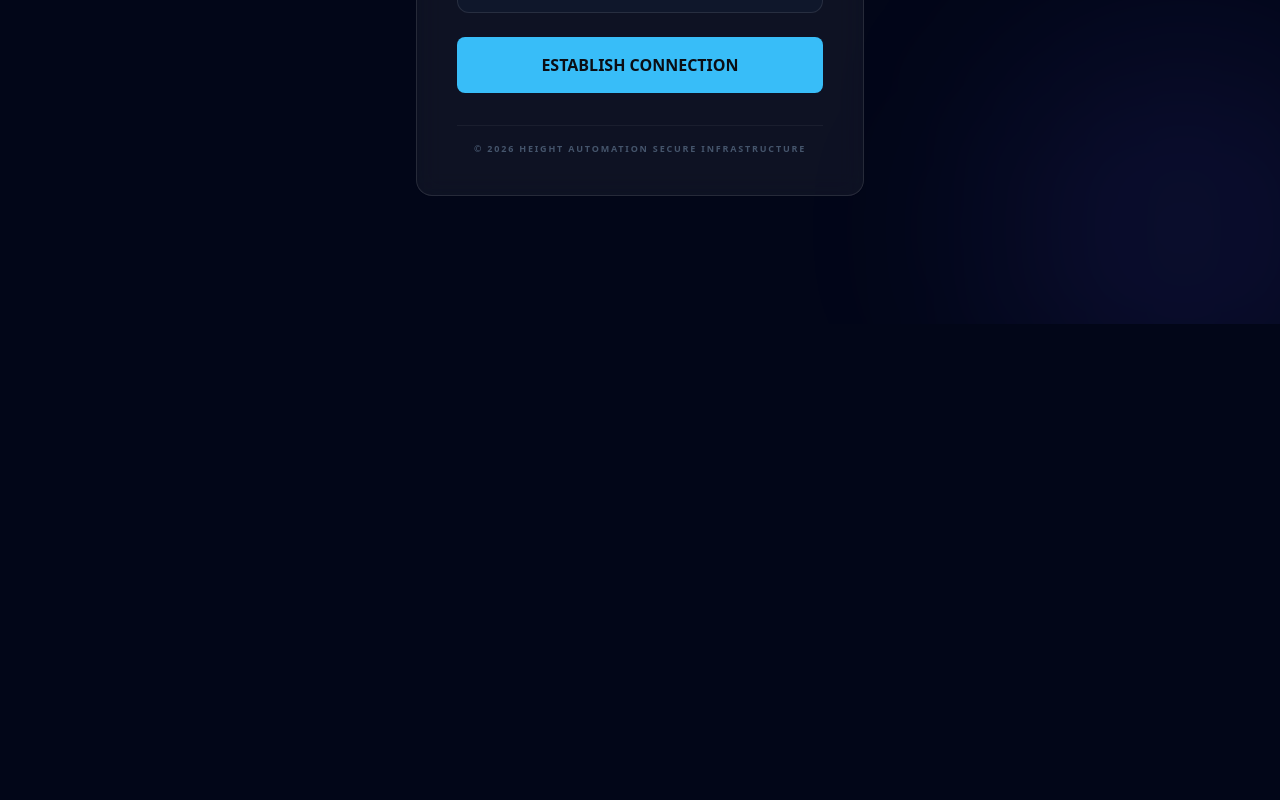
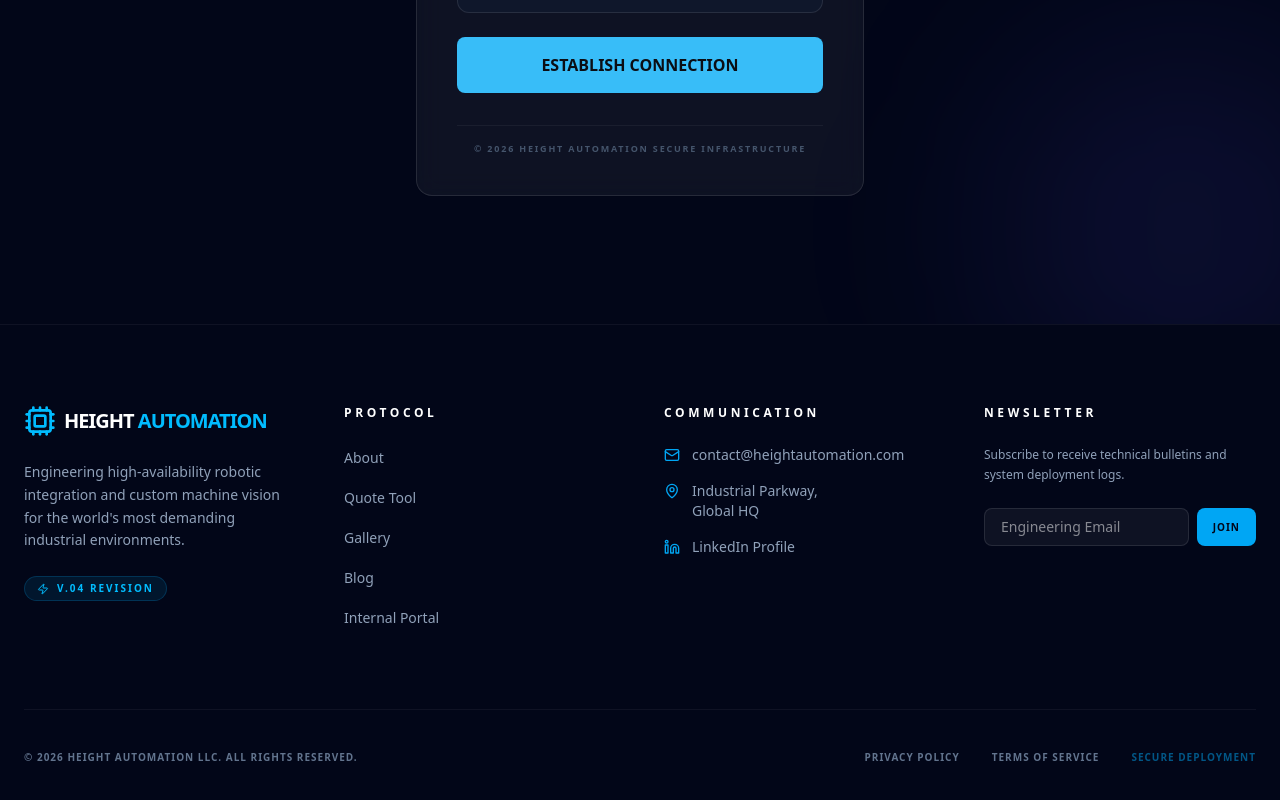
Before and after one commit to Roborto89/height-automation-web, a Next.js app: page /internal in a window 1280 px wide. Shown: the part 476-1276 px from the top of the page. Before the commit the page ends 800 px from the top, so only its background shows below. Built offline with nearby package versions, Linux system fonts and the light colour scheme; no server answers.

Commit message:
UX Hardening: Activate homepage buttons and deploy global footer

```diff
--- a/src/app/layout.tsx
+++ b/src/app/layout.tsx
@@ -18,6 +18,8 @@ export const metadata: Metadata = {
   description: "Advanced robotic automation and custom engineering solutions.",
 };
 
+import Footer from "@/components/Footer";
+
 export default function RootLayout({
   children,
 }: Readonly<{
@@ -27,7 +29,12 @@ export default function RootLayout({
     <html lang="en" className="dark">
       <body className={`${inter.variable} ${outfit.variable} antialiased font-sans bg-slate-950 text-white`}>
         <AuthProvider>
-          {children}
+          <div className="flex flex-col min-h-screen">
+            <main className="flex-grow">
+              {children}
+            </main>
+            <Footer />
+          </div>
         </AuthProvider>
       </body>
     </html>
--- a/src/app/page.tsx
+++ b/src/app/page.tsx
@@ -130,9 +130,12 @@ export default function Home() {
                       <p className="text-slate-400 text-sm leading-relaxed translate-y-4 opacity-0 group-hover:translate-y-0 group-hover:opacity-100 transition-all duration-500">
                          {service.desc}
                       </p>
-                      <button className="text-[10px] font-black text-sky-400 uppercase tracking-widest pt-4 flex items-center gap-2 group-hover:translate-x-2 transition-transform">
+                      <Link
+                        href={service.title === 'Robotic Integration' ? "/quote" : service.title === 'Machine Vision' ? "/gallery" : "/quote"}
+                        className="text-[10px] font-black text-sky-400 uppercase tracking-widest pt-4 flex items-center gap-2 group-hover:translate-x-2 transition-transform"
+                      >
                          Explore Tech <ArrowRight className="w-3 h-3" />
-                      </button>
+                      </Link>
                    </div>
                 </div>
               ))}
@@ -258,9 +261,9 @@ export default function Home() {
                          <span className="text-[10px] font-mono text-slate-600 uppercase">{post.date}</span>
                       </div>
                       <h3 className="text-xl font-bold group-hover:text-sky-400 transition-colors">{post.title}</h3>
-                      <button className="text-[10px] font-black text-slate-500 uppercase tracking-widest flex items-center gap-2">
+                      <Link href="/blog" className="text-[10px] font-black text-sky-400 uppercase tracking-widest flex items-center gap-2 group-hover:translate-x-1 transition-all">
                         Read Log <ArrowRight className="w-3 h-3" />
-                      </button>
+                      </Link>
                    </div>
                  ))}
               </div>
@@ -282,7 +285,7 @@ export default function Home() {
 
               {/* Actual Video Embed - Using a high-quality industrial reel placeholder */}
               <iframe
-                src="https://www.youtube.com/embed/dQw4w9WgXcQ?autoplay=1" // Placeholder video (Rick Roll for dev, or a real industry clip)
+                src="https://www.youtube.com/embed/5m1O_Y22H1k?autoplay=1" // Professional Industrial Automation Placeholder
                 title="Height Automation Corporate Reel"
                 className="w-full h-full border-0"
                 allow="accelerometer; autoplay; clipboard-write; encrypted-media; gyroscope; picture-in-picture"
--- /dev/null
+++ b/src/components/Footer.tsx
@@ -0,0 +1,98 @@
+"use client";
+
+import Link from "next/link";
+import { Cpu, Linkedin, Mail, MapPin, Zap } from "lucide-react";
+
+export default function Footer() {
+  const currentYear = new Date().getFullYear();
+
+  return (
+    <footer className="bg-slate-950 border-t border-white/5 pt-20 pb-10 px-6">
+      <div className="max-w-7xl mx-auto grid grid-cols-1 md:grid-cols-2 lg:grid-cols-4 gap-12 mb-20">
+        {/* Brand Section */}
+        <div className="space-y-6">
+          <Link href="/" className="flex items-center gap-2 text-xl font-extrabold tracking-tighter">
+            <Cpu className="text-sky-400 w-8 h-8" />
+            <span>HEIGHT <span className="text-sky-400">AUTOMATION</span></span>
+          </Link>
+          <p className="text-slate-400 text-sm leading-relaxed max-w-xs font-medium">
+            Engineering high-availability robotic integration and custom machine vision
+            for the world's most demanding industrial environments.
+          </p>
+          <div className="flex items-center gap-4">
+            <div className="inline-flex items-center gap-2 px-3 py-1 rounded-full bg-sky-500/10 border border-sky-500/20 text-sky-400 text-[10px] font-black uppercase tracking-[0.2em]">
+               <Zap className="w-3 h-3" /> V.04 Revision
+            </div>
+          </div>
+        </div>
+
+        {/* Navigation */}
+        <div className="space-y-6">
+          <h4 className="text-xs font-black text-white uppercase tracking-[0.3em]">Protocol</h4>
+          <ul className="space-y-4">
+            {[
+              { name: "About", href: "/about" },
+              { name: "Quote Tool", href: "/quote" },
+              { name: "Gallery", href: "/gallery" },
+              { name: "Blog", href: "/blog" },
+              { name: "Internal Portal", href: "/internal" }
+            ].map((link) => (
+              <li key={link.href}>
+                <Link href={link.href} className="text-slate-400 hover:text-sky-400 text-sm font-medium transition-colors">
+                  {link.name}
+                </Link>
+              </li>
+            ))}
+          </ul>
+        </div>
+
+        {/* Contact Fields */}
+        <div className="space-y-6">
+          <h4 className="text-xs font-black text-white uppercase tracking-[0.3em]">Communication</h4>
+          <ul className="space-y-4">
+            <li className="flex items-start gap-3">
+              <Mail className="w-4 h-4 text-sky-500 shrink-0 mt-0.5" />
+              <span className="text-slate-400 text-sm">contact@heightautomation.com</span>
+            </li>
+            <li className="flex items-start gap-3">
+              <MapPin className="w-4 h-4 text-sky-500 shrink-0 mt-0.5" />
+              <span className="text-slate-400 text-sm">Industrial Parkway, <br />Global HQ</span>
+            </li>
+            <li className="flex items-start gap-3">
+              <Linkedin className="w-4 h-4 text-sky-500 shrink-0 mt-0.5" />
+              <span className="text-slate-400 text-sm hover:text-sky-400 cursor-pointer transition-colors">LinkedIn Profile</span>
+            </li>
+          </ul>
+        </div>
+
+        {/* Newsletter / CTA */}
+        <div className="space-y-6">
+          <h4 className="text-xs font-black text-white uppercase tracking-[0.3em]">Newsletter</h4>
+          <p className="text-slate-400 text-xs leading-relaxed">
+            Subscribe to receive technical bulletins and system deployment logs.
+          </p>
+          <div className="flex gap-2">
+            <input
+              type="email"
+              placeholder="Engineering Email"
+              className="bg-white/5 border border-white/10 rounded-lg px-4 py-2 text-sm w-full focus:outline-none focus:border-sky-500/50 transition-colors"
+            />
+            <button className="bg-sky-500 hover:bg-sky-400 text-slate-950 font-black text-[10px] uppercase tracking-widest px-4 py-2 rounded-lg transition-all">
+              Join
+            </button>
+          </div>
+        </div>
+      </div>
+
+      {/* Copyright Bar */}
+      <div className="max-w-7xl mx-auto pt-10 border-t border-white/5 flex flex-col md:flex-row justify-between items-center gap-4 text-slate-500 text-[10px] uppercase font-black tracking-widest">
+        <p>© {currentYear} Height Automation LLC. All Rights Reserved.</p>
+        <div className="flex gap-8">
+          <span className="hover:text-white cursor-pointer transition-colors">Privacy Policy</span>
+          <span className="hover:text-white cursor-pointer transition-colors">Terms of Service</span>
+          <span className="text-sky-500/50">Secure Deployment</span>
+        </div>
+      </div>
+    </footer>
+  );
+}
```
